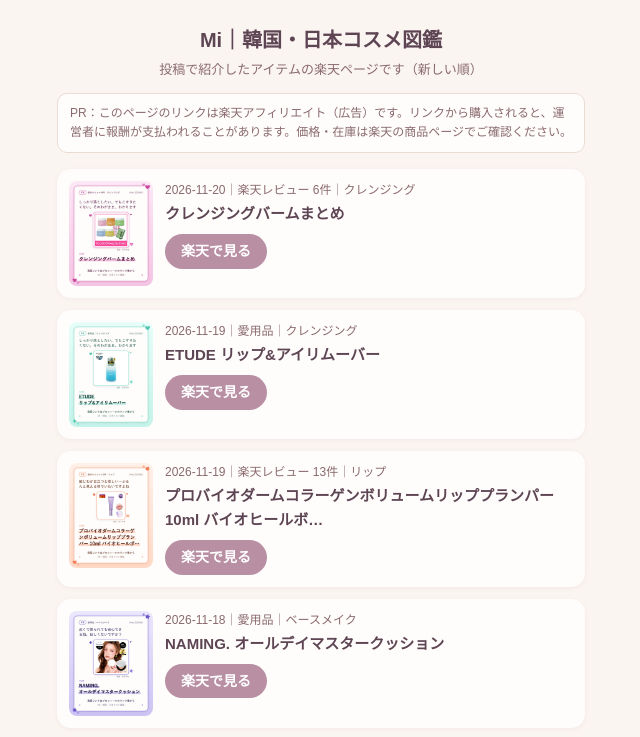
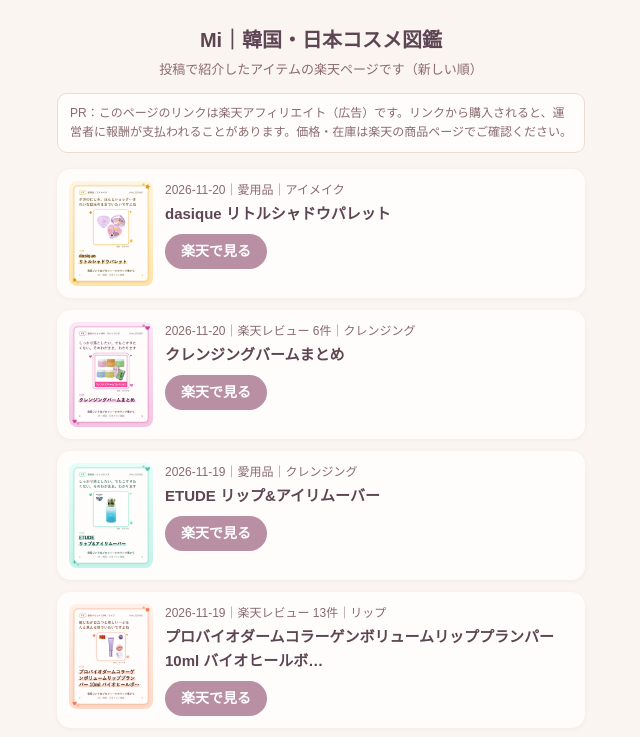
Before and after one commit to k-hiron/mi-cosme, a plain HTML site: page index.html in a window 1280 px wide. Shown: the top 737 px of the page, without its empty margins (319-959 px from the left). Drawn offline with Linux system fonts and the light colour scheme.

Commit message:
リンク集を更新 2026-11-20

```diff
--- a/index.html
+++ b/index.html
@@ -30,6 +30,14 @@
   <p class="lead">投稿で紹介したアイテムの楽天ページです（新しい順）</p>
   <p class="pr">PR：このページのリンクは楽天アフィリエイト（広告）です。リンクから購入されると、運営者に報酬が支払われることがあります。価格・在庫は楽天の商品ページでご確認ください。</p>
   <ul>
+    <li class="item">
+      <a class="thumb" href="https://hb.afl.rakuten.co.jp/hgc/g00u9qmo.okoh10ac.g00u9qmo.okoh2ca8/?pc=https%3A%2F%2Fitem.rakuten.co.jp%2Fdalkom%2Fekik%2F&amp;rafcid=wsc_i_is_a10a53f2-0310-4882-82b6-6ea5506c9239" rel="sponsored noopener" target="_blank"><img src="img/2026-11-20-mwovbgk0.jpg" alt="" loading="lazy" width="108" height="135"></a>
+      <div class="body">
+        <p class="meta">2026-11-20｜愛用品｜アイメイク</p>
+        <p class="name">dasique リトルシャドウパレット</p>
+        <a class="btn" href="https://hb.afl.rakuten.co.jp/hgc/g00u9qmo.okoh10ac.g00u9qmo.okoh2ca8/?pc=https%3A%2F%2Fitem.rakuten.co.jp%2Fdalkom%2Fekik%2F&amp;rafcid=wsc_i_is_a10a53f2-0310-4882-82b6-6ea5506c9239" rel="sponsored noopener" target="_blank">楽天で見る</a>
+      </div>
+    </li>
     <li class="item">
       <a class="thumb" href="https://hb.afl.rakuten.co.jp/hgc/g00uqgvo.okoh156b.g00uqgvo.okoh2ce8/?pc=https%3A%2F%2Fitem.rakuten.co.jp%2Fcosmori%2Fbani0100001%2F&amp;rafcid=wsc_i_is_a10a53f2-0310-4882-82b6-6ea5506c9239" rel="sponsored noopener" target="_blank"><img src="img/2026-11-20-mwoe6blu.jpg" alt="" loading="lazy" width="108" height="135"></a>
       <div class="body">
```
